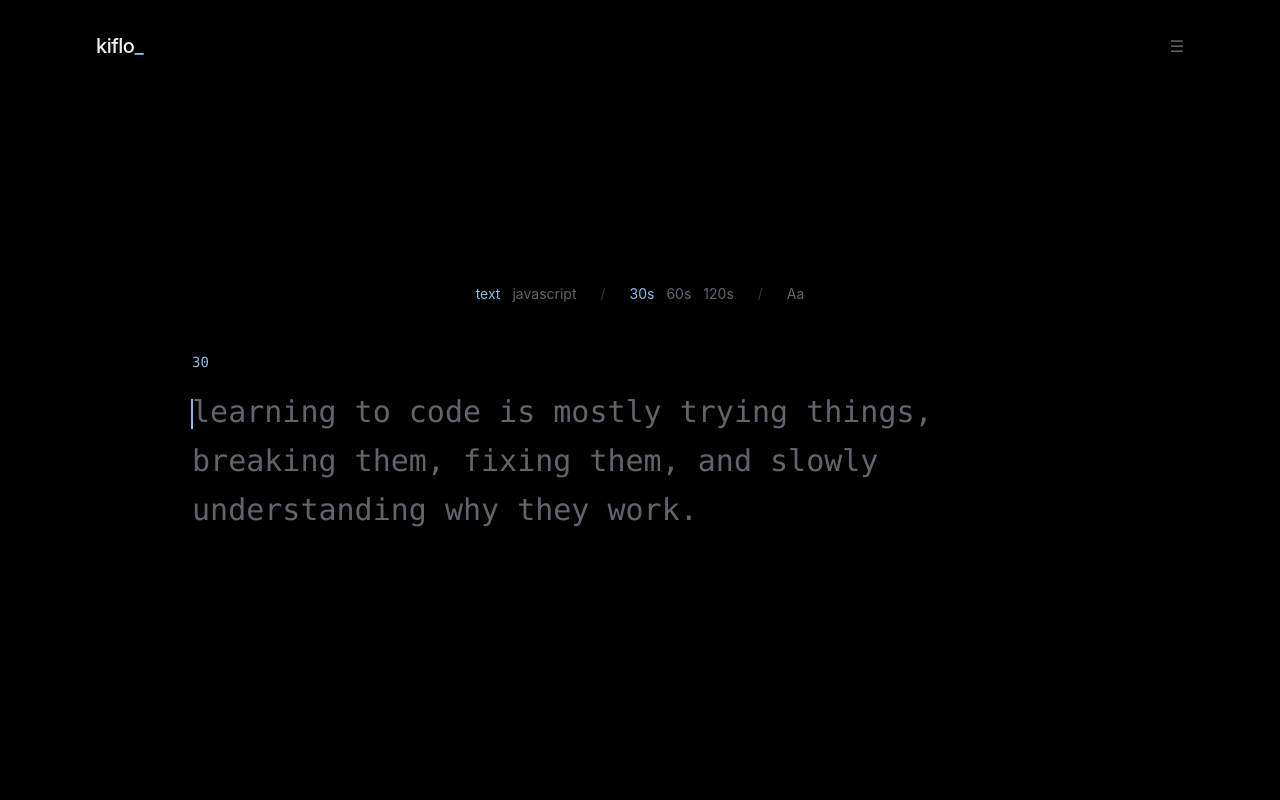
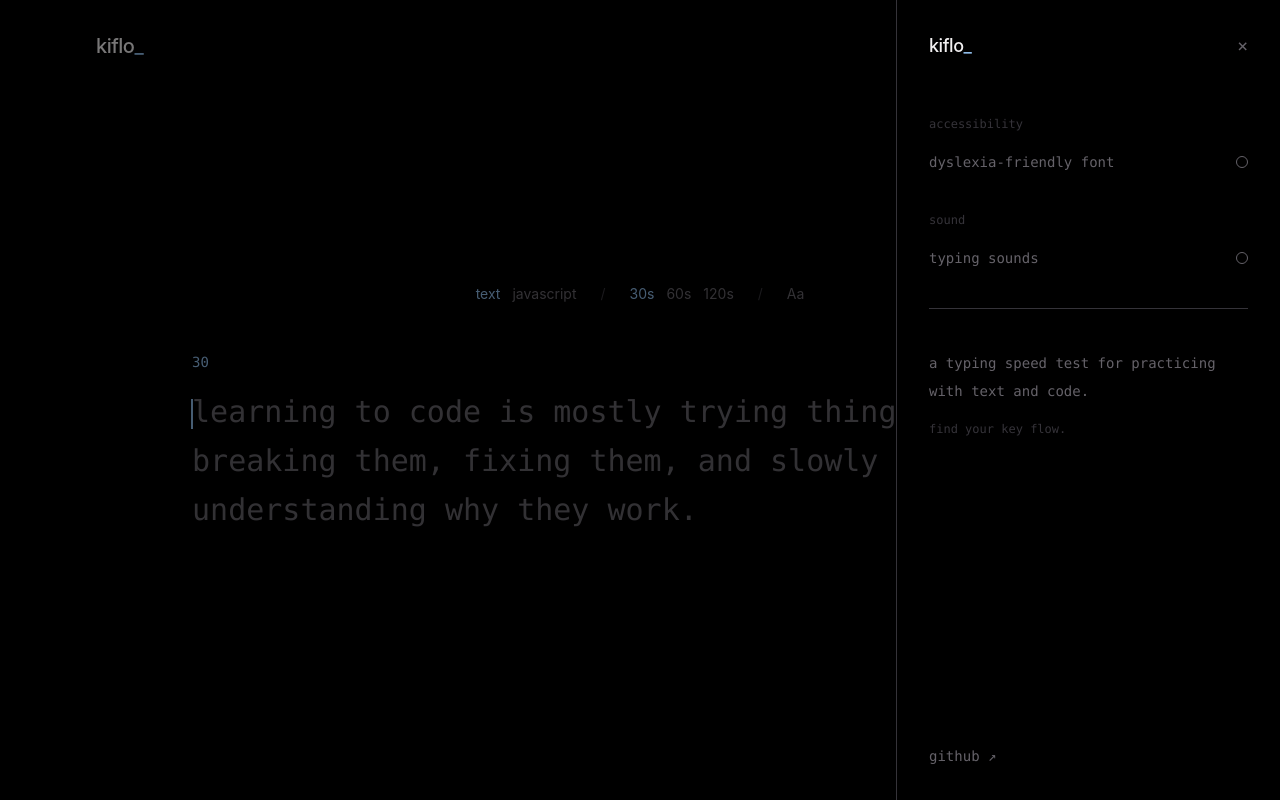
Before and after one commit to bldyonyx/Kiflo, a React (Vite) app: page / in a window 1280 px wide. Both pictures are taken after a click on the button "Open menu". Built offline with nearby package versions, Linux system fonts and the light colour scheme.

Commit message:
feat: add side navigation menu

```diff
--- a/src/components/Header.jsx
+++ b/src/components/Header.jsx
@@ -1,7 +1,12 @@
+import { useState } from "react";
 import { Link } from "react-router-dom";
+import SideMenu from "./SideMenu";
 
 function Header() {
+  const [isMenuOpen, setIsMenuOpen] = useState(false);
+
   return (
+    <>
       <header className="flex w-full items-center justify-between">
         <Link
           to="/"
@@ -13,11 +18,19 @@ function Header() {
         <button
           type="button"
           aria-label="Open menu"
+          aria-expanded={isMenuOpen}
+          onClick={() => setIsMenuOpen(true)}
           className="text-muted transition-colors hover:text-text"
         >
           ☰
         </button>
       </header>
+
+      <SideMenu
+        isOpen={isMenuOpen}
+        onClose={() => setIsMenuOpen(false)}
+      />
+    </>
   );
 }
 
--- /dev/null
+++ b/src/components/SideMenu.jsx
@@ -0,0 +1,120 @@
+import { useEffect } from "react";
+
+function SideMenu({ isOpen, onClose }) {
+  useEffect(() => {
+    const handleKeyDown = (event) => {
+      if (event.key === "Escape") {
+        onClose();
+      }
+    };
+
+    if (isOpen) {
+      window.addEventListener("keydown", handleKeyDown);
+    }
+
+    return () => {
+      window.removeEventListener("keydown", handleKeyDown);
+    };
+  }, [isOpen, onClose]);
+
+  return (
+    <>
+      <button
+        type="button"
+        aria-label="Close menu"
+        onClick={onClose}
+        className={`fixed inset-0 z-40 bg-black/50 transition-opacity duration-300 ${
+          isOpen
+            ? "pointer-events-auto opacity-100"
+            : "pointer-events-none opacity-0"
+        }`}
+      />
+
+      <aside
+        className={`fixed right-0 top-0 z-50 flex h-screen w-full max-w-sm flex-col border-l border-subtle bg-background px-8 py-8 transition-transform duration-300 ease-out ${
+          isOpen ? "translate-x-0" : "translate-x-full"
+        }`}
+        aria-hidden={!isOpen}
+      >
+        <div className="flex items-center justify-between">
+          <p className="text-lg font-medium tracking-tight">
+            kiflo<span className="text-accent">_</span>
+          </p>
+
+          <button
+            type="button"
+            onClick={onClose}
+            aria-label="Close menu"
+            className="font-mono text-lg text-muted transition-colors hover:text-text"
+          >
+            ×
+          </button>
+        </div>
+
+        <div className="mt-14 font-mono">
+          <section>
+            <p className="mb-5 text-xs text-subtle">
+              accessibility
+            </p>
+
+            <button
+              type="button"
+              className="flex w-full items-center justify-between text-sm text-muted transition-colors hover:text-text"
+            >
+              <span>dyslexia-friendly font</span>
+
+              <span
+                className="h-3 w-3 rounded-full border border-muted"
+                aria-hidden="true"
+              />
+            </button>
+          </section>
+
+          <section className="mt-10">
+            <p className="mb-5 text-xs text-subtle">
+              sound
+            </p>
+
+            <button
+              type="button"
+              className="flex w-full items-center justify-between text-sm text-muted transition-colors hover:text-text"
+            >
+              <span>typing sounds</span>
+
+              <span
+                className="h-3 w-3 rounded-full border border-muted"
+                aria-hidden="true"
+              />
+            </button>
+          </section>
+
+          <div className="my-10 h-px bg-subtle" />
+
+          <section>
+            <p className="text-sm leading-7 text-muted">
+              a typing speed test for practicing with
+              text and code.
+            </p>
+
+            <p className="mt-3 text-xs leading-6 text-subtle">
+              find your key flow.
+            </p>
+          </section>
+        </div>
+
+        <div className="mt-auto font-mono">
+          <a
+            href="https://github.com/bldyonyx/Kiflo"
+            target="_blank"
+            rel="noreferrer"
+            className="text-sm text-muted transition-colors hover:text-accent"
+          >
+            github ↗
+          </a>
+        </div>
+      </aside>
+    </>
+  );
+}
+
+export default SideMenu;
--- a/src/components/TypingTest/TypingArea.jsx
+++ b/src/components/TypingTest/TypingArea.jsx
@@ -182,7 +182,7 @@ function TypingArea({
                     className="relative inline-block"
                     aria-hidden="true"
                   >
-                    <span className="typing-caret absolute left-0 top-[0.15em] h-[1em] w-[2px] bg-accent" />
+                    <span className="typing-caret absolute left-0 top-[0.15em] h-[1em] w-0.5 bg-accent" />
                   </span>
                 )}
 
@@ -198,7 +198,7 @@ function TypingArea({
             >
               {isCurrentCharacter && (
                 <span
-                  className="typing-caret absolute -left-[1px] top-[0.15em] h-[1em] w-[2px] bg-accent"
+                  className="typing-caret absolute -left-px top-[0.15em] h-[1em] w-0.5 bg-accent"
                   aria-hidden="true"
                 />
               )}
```
Lines whose indentation alone changed are shown as unchanged.
